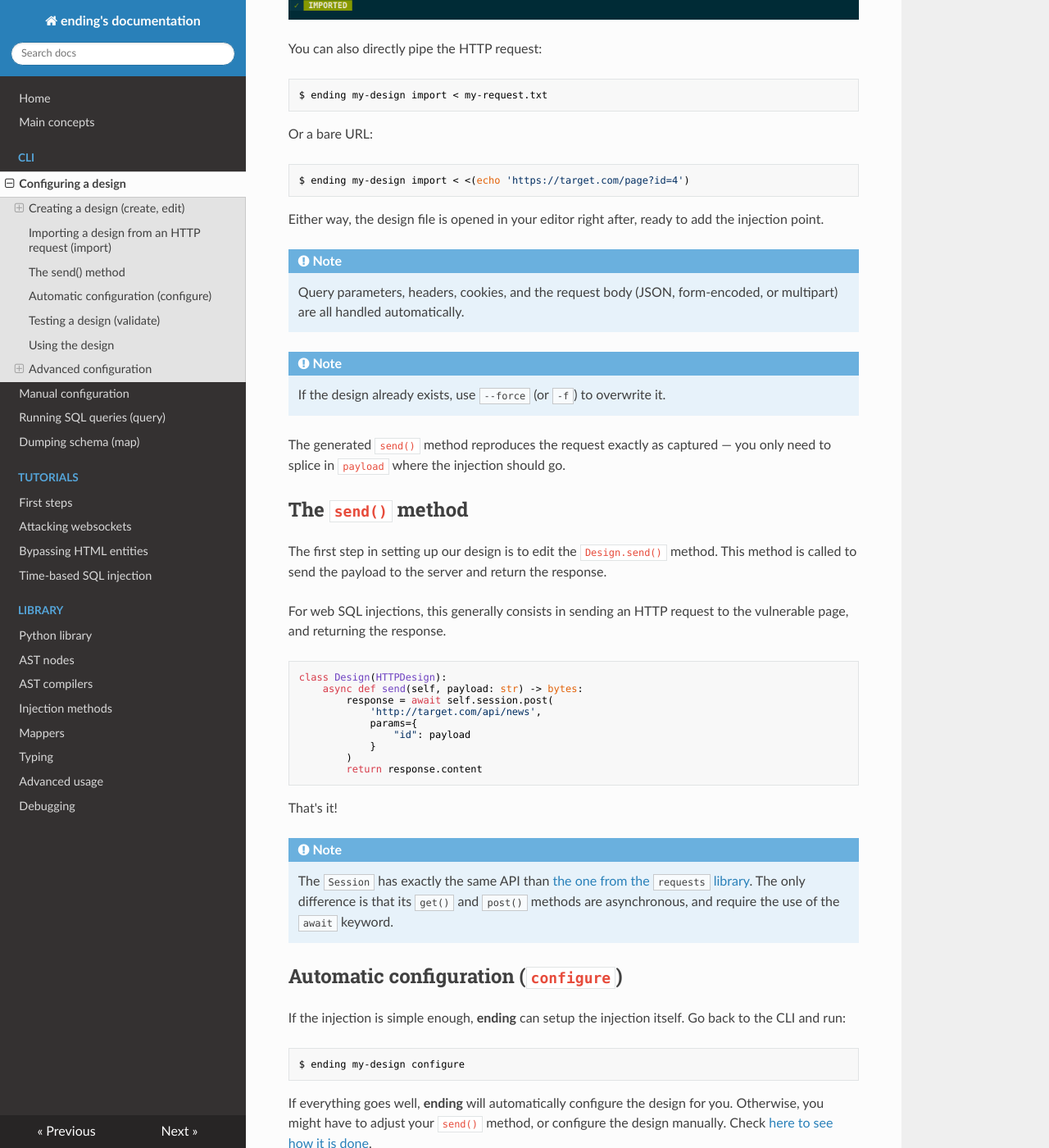
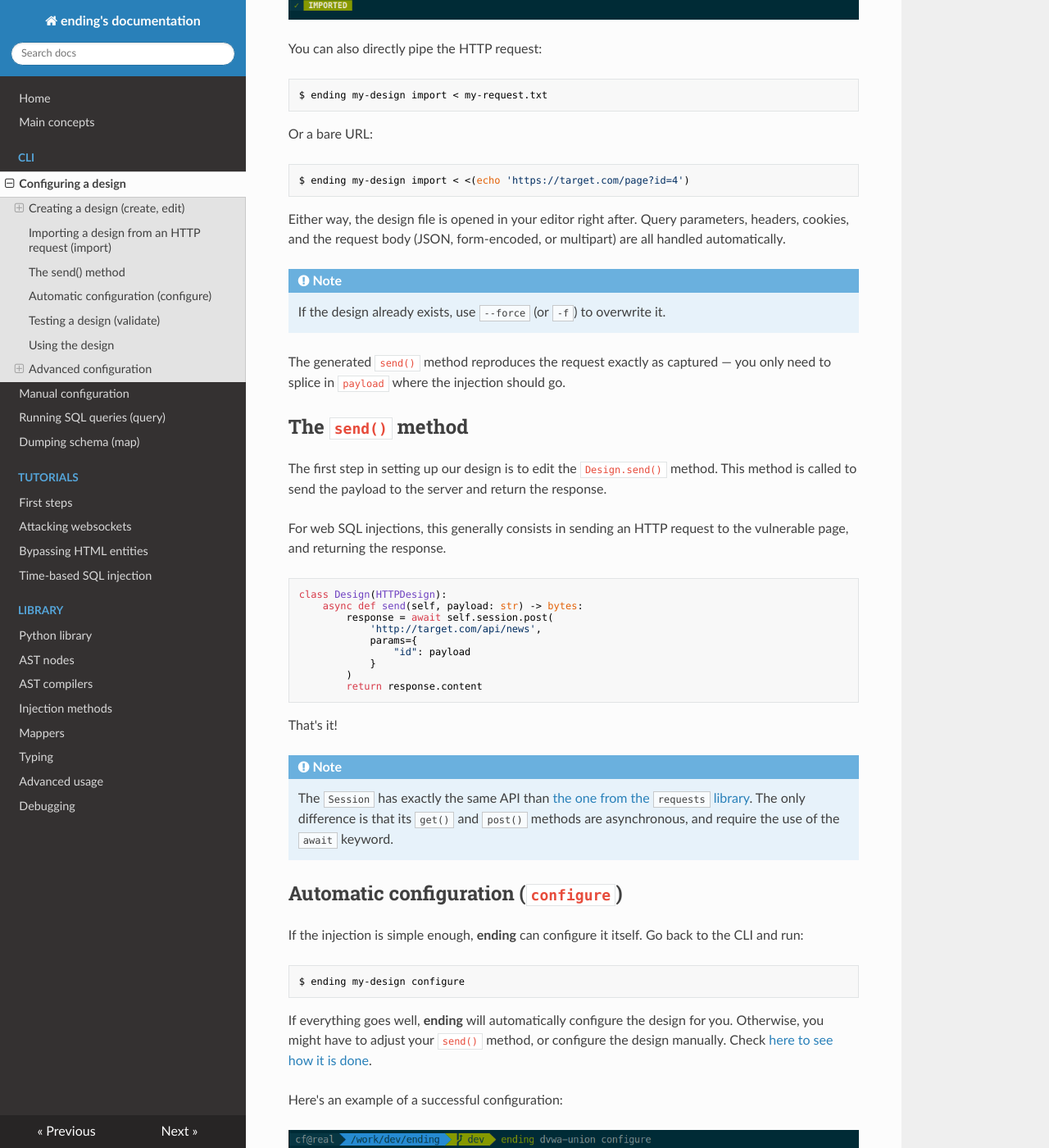
Before and after one commit to cfreal/ending, an MkDocs documentation site: the page built from docs/docs/cli/design.md, in a window 1280 px wide and 1400 px high, scrolled down 1440 px. Shown: the whole window at 82% size. Built offline with MkDocs 1.6.1, drawn with Linux system fonts in a browser that asks for light colours; nearby versions of some CDN libraries.

Commit message:
Fixes to doc

````diff
--- a/docs/docs/cli/design.md
+++ b/docs/docs/cli/design.md
@@ -50,11 +50,7 @@
 $ ending my-design import < <(echo 'https://target.com/page?id=4')
 ```
 
-Either way, the design file is opened in your editor right after, ready to add the injection point.
-
-!!! note
-
-    Query parameters, headers, cookies, and the request body (JSON, form-encoded, or multipart) are all handled automatically.
+Either way, the design file is opened in your editor right after. Query parameters, headers, cookies, and the request body (JSON, form-encoded, or multipart) are all handled automatically.
 
 !!! note
 
@@ -88,7 +84,7 @@
 
 ## Automatic configuration (`configure`)
 
-If the injection is simple enough, **ending** can setup the injection itself. Go back to the CLI and run:
+If the injection is simple enough, **ending** can configure it itself. Go back to the CLI and run:
 
 ```bash
 $ ending my-design configure
````
